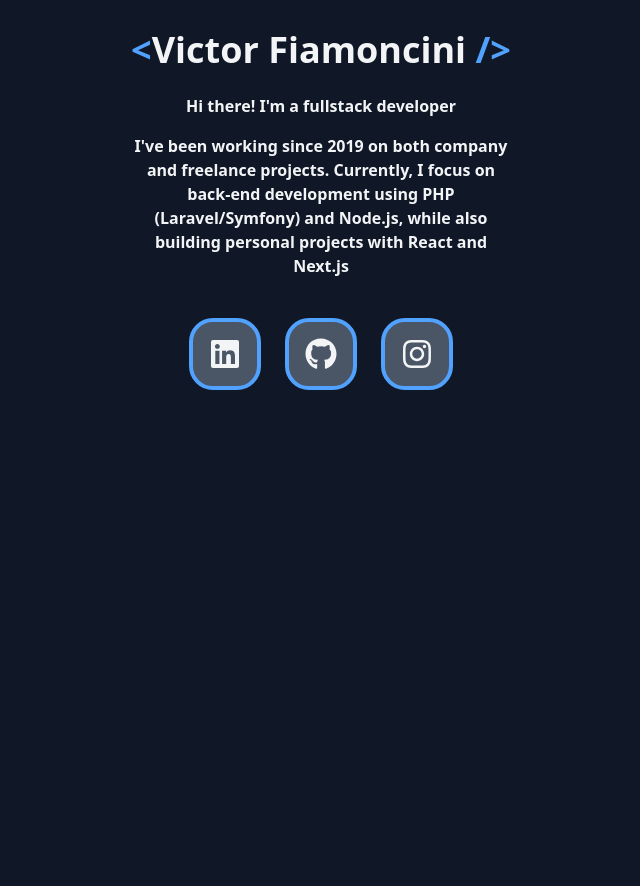
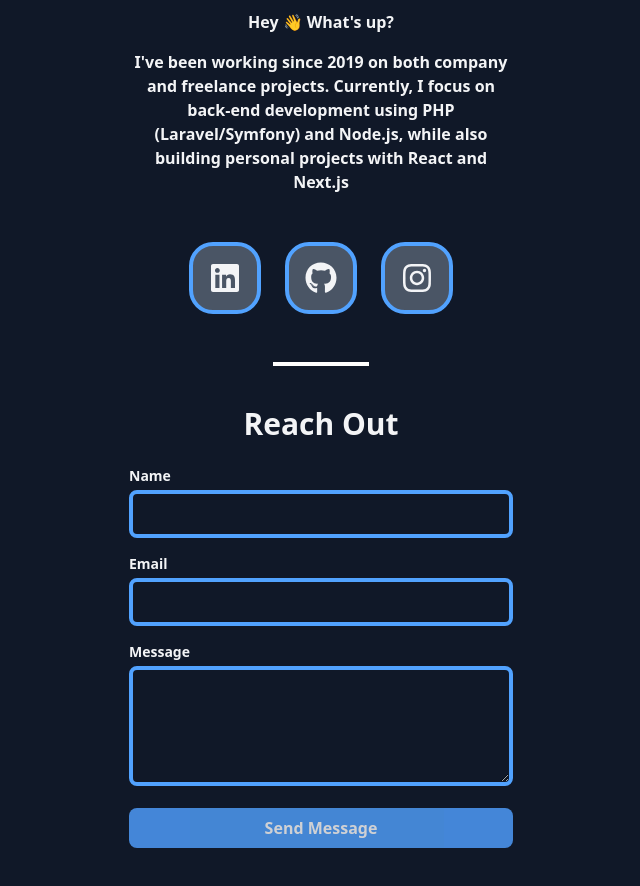
Before and after one commit to Victor-Fiamoncini/my_linktree, a Next.js app: page / in a window 1280 px wide. Shown: the part 286-1172 px from the top of the page, without its empty margins (319-959 px from the left). Before the commit the page ends 800 px from the top, so only its background shows below. Built offline with nearby package versions, Linux system fonts and the light colour scheme.

Commit message:
feat: implement contact form component with submission handling

```diff
--- a/src/app/page.js
+++ b/src/app/page.js
@@ -2,6 +2,7 @@ import * as motion from 'motion/react-client'
 import Image from 'next/image'
 import { FaLinkedin, FaGithub, FaInstagram } from 'react-icons/fa'
 
+import ContactForm from '@/components/contact-form'
 import ExternalLink from '@/components/external-link'
 import { startYearOfWork } from '@/use-cases/GetYearsOfXpUseCase'
 
@@ -10,12 +11,12 @@ export default function Home() {
 
 	return (
 		<motion.div
-			className="flex flex-col justify-center items-center px-4 min-h-screen"
+			className="flex flex-col justify-center items-center px-4 py-10"
 			initial={{ opacity: 0 }}
 			animate={{ opacity: 1 }}
 			transition={{ duration: 0.8, ease: 'easeOut' }}
 		>
-			<section className="text-center mb-10">
+			<section className="text-center mb-12">
 				<Image
 					className="inline-block mb-8 rounded-4xl w-40 h-40 object-center object-cover border-4 border-blue-400"
 					src="/photo.jpg"
@@ -33,12 +34,12 @@ export default function Home() {
 					<span className="text-blue-400">&nbsp;/&gt;</span>
 				</div>
 
-				<p className="text-gray-100 font-semibold mb-4">Hi there! I&#39;m a fullstack developer</p>
+				<p className="text-gray-100 font-semibold mb-4">Hey 👋 What's up?</p>
 
 				<p className="text-gray-100 font-semibold w-full max-w-96">{brandingText}</p>
 			</section>
 
-			<section>
+			<section className="text-center mb-12">
 				<ul className="flex flex-row justify-center align-middle">
 					<motion.li
 						className="mr-6"
@@ -70,6 +71,14 @@ export default function Home() {
 					</motion.li>
 				</ul>
 			</section>
+
+			<section className="text-center">
+				<div className="bg-white h-1 w-24 m-auto mb-10" />
+
+				<h2 className="mb-6 text-gray-100 font-bold text-2xl sm:text-3xl">Reach Out</h2>
+
+				<ContactForm />
+			</section>
 		</motion.div>
 	)
 }
--- /dev/null
+++ b/src/components/contact-form.js
@@ -0,0 +1,100 @@
+'use client'
+
+import { useState } from 'react'
+
+export default function ContactForm() {
+	const [formData, setFormData] = useState({ name: '', email: '', message: '' })
+	const [status, setStatus] = useState('')
+
+	const handleSubmit = async event => {
+		event.preventDefault()
+
+		setStatus('sending')
+
+		try {
+			const response = await fetch('/api/contact', {
+				method: 'POST',
+				headers: { 'Content-Type': 'application/json' },
+				body: JSON.stringify(formData),
+			})
+
+			if (response.ok) {
+				setFormData({ name: '', email: '', message: '' })
+				setStatus('success')
+			} else {
+				setStatus('error')
+			}
+		} catch {
+			setStatus('error')
+		}
+	}
+
+	return (
+		<form onSubmit={handleSubmit} className="space-y-4 w-full sm:w-96">
+			<div className="text-left">
+				<label htmlFor="name" className="block text-sm mb-1 text-gray-100 font-bold">
+					Name
+				</label>
+
+				<input
+					id="name"
+					className="w-full px-4 py-2 text-white font-semibold rounded-lg border-4 border-blue-400 focus:border-white transition-colors"
+					type="text"
+					value={formData.name}
+					onChange={event => setFormData({ ...formData, name: event.target.value })}
+					required
+				/>
+			</div>
+
+			<div className="text-left">
+				<label htmlFor="email" className="block text-sm mb-1 text-gray-100 font-bold">
+					Email
+				</label>
+
+				<input
+					id="email"
+					className="w-full px-4 py-2 text-white font-semibold rounded-lg border-4 border-blue-400 focus:border-white transition-colors"
+					type="email"
+					value={formData.email}
+					onChange={event => setFormData({ ...formData, email: event.target.value })}
+					required
+				/>
+			</div>
+
+			<div className="text-left">
+				<label htmlFor="message" className="block text-sm mb-1 text-gray-100 font-bold">
+					Message
+				</label>
+
+				<textarea
+					id="message"
+					className="w-full px-4 py-2 text-white font-semibold rounded-lg border-4 border-blue-400 focus:border-white transition-colors"
+					rows="4"
+					value={formData.message}
+					onChange={event => setFormData({ ...formData, message: event.target.value })}
+					required
+				/>
+			</div>
+
+			<button
+				className="w-full px-4 py-2 text-white font-semibold rounded-lg bg-blue-400 cursor-pointer disabled:opacity-80 transition-colors"
+				type="submit"
+				disabled={status === 'sending' || !formData.name || !formData.email || !formData.message}
+			>
+				{status === 'sending' ? 'Sending...' : 'Send Message'}
+			</button>
+
+			{status === 'success' && (
+				<p className="text-green-500 text-sm font-semibold">
+					Thank you for your message! I’ll get back to you as soon as possible.
+				</p>
+			)}
+
+			{status === 'error' && (
+				<p className="text-red-600 text-sm font-semibold">
+					Oops! Something went wrong while sending your message. Please try again later.
+				</p>
+			)}
+		</form>
+	)
+}
```
